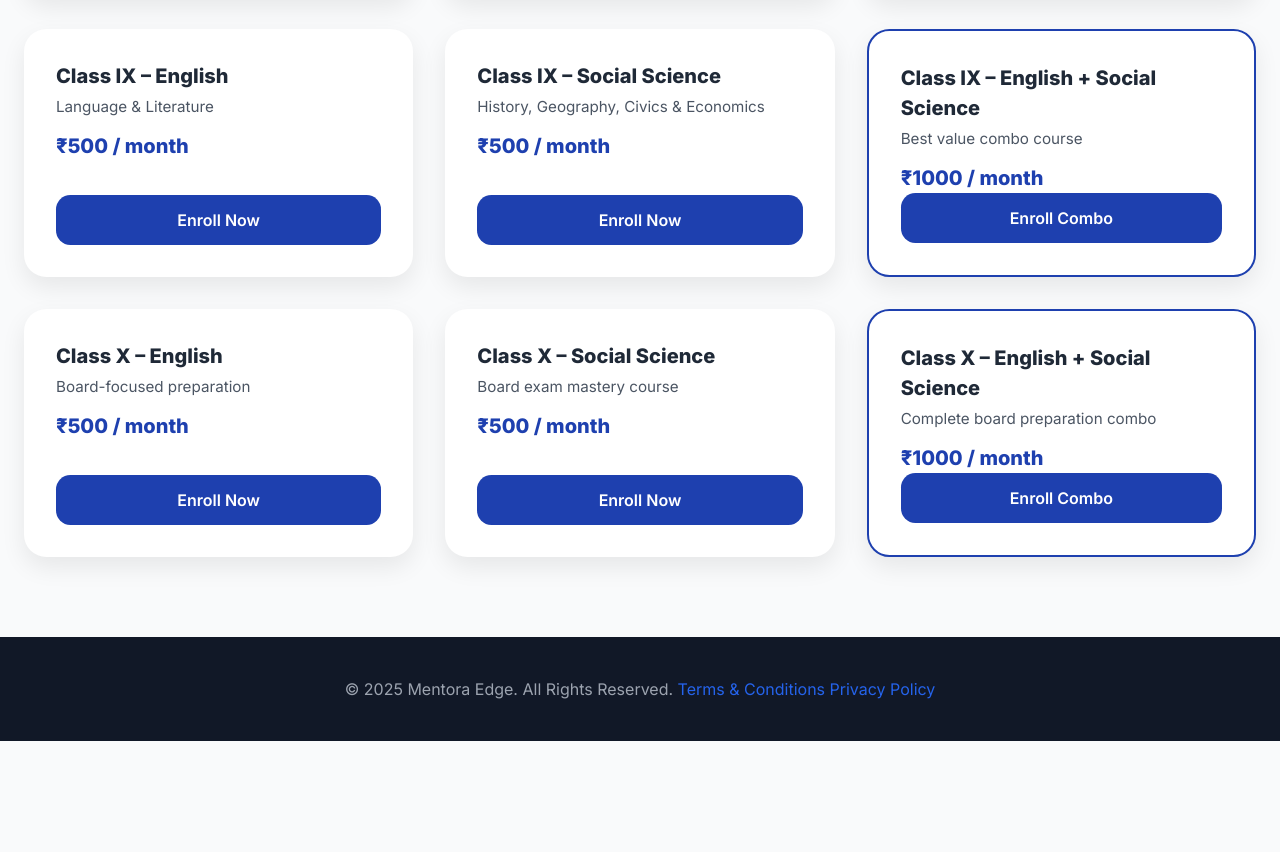
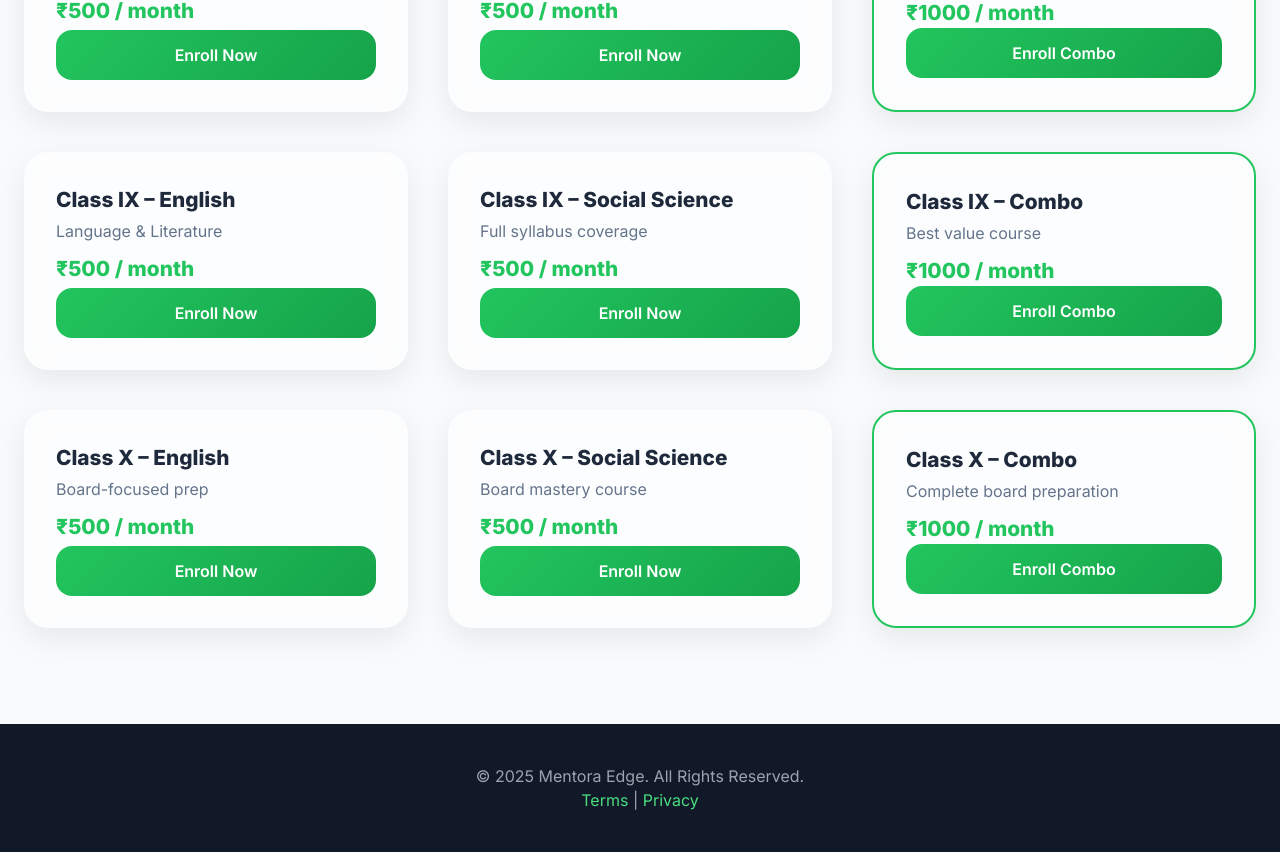
Before and after one commit to mentoraedge-oss/mentora-edge, a plain HTML site: page courses.html in a window 1280 px wide. Shown: the part 637-1489 px from the top of the page. Before the commit the page ends 1378 px from the top, so only its background shows below. Drawn offline with nearby package versions, Linux system fonts and the light colour scheme.

Commit message:
Upgraded courses page

```diff
--- a/courses.html
+++ b/courses.html
@@ -3,17 +3,17 @@
 <head>
   <meta charset="UTF-8" />
   <meta name="viewport" content="width=device-width, initial-scale=1.0"/>
+
   <link rel="manifest" href="/manifest.json">
-<meta name="theme-color" content="#1E40AF">
+  <meta name="theme-color" content="#0F2A44">
   <link rel="apple-touch-icon" href="/icons/ios/180.png">
+
   <title>Courses | Mentora Edge</title>
 
   <link rel="icon" href="favicon.ico" type="image/x-icon">
 
-  <!-- Tailwind -->
   <script src="https://cdn.tailwindcss.com"></script>
 
-  <!-- Font -->
   <link href="https://fonts.googleapis.com/css2?family=Inter:wght@400;500;600;700;800&display=swap" rel="stylesheet">
 
   <script>
@@ -22,9 +22,10 @@
         extend: {
           fontFamily: { inter: ['Inter', 'sans-serif'] },
           colors: {
-            primary: '#1E40AF',
-            secondary: '#0F172A',
-            accent: '#2563EB'
+            primary: '#0F2A44',
+            accent: '#22C55E',
+            accentSoft: '#4ADE80',
+            darkText: '#1E293B'
           }
         }
       }
@@ -32,22 +33,22 @@
   </script>
 </head>
 
-<body class="bg-gray-50 text-gray-800 font-inter overflow-x-hidden">
+<body class="bg-[#F8FAFC] text-darkText font-inter overflow-x-hidden">
 
 <!-- ================= NAVBAR ================= -->
-<header class="bg-white/90 backdrop-blur shadow-sm sticky top-0 z-50">
+<header class="bg-white/80 backdrop-blur-md shadow-sm sticky top-0 z-50 border-b border-gray-200">
   <div class="max-w-7xl mx-auto px-6 py-4 flex justify-between items-center">
 
-    <h1 class="text-2xl font-extrabold text-primary">
+    <h1 class="text-2xl font-extrabold text-primary tracking-tight">
       Mentora Edge
     </h1>
 
     <nav class="hidden md:flex items-center space-x-8 text-sm font-medium">
-      <a href="index.html" class="hover:text-primary">Home</a>
-      <a href="about.html" class="hover:text-primary">About Us</a>
-      <a href="courses.html" class="text-primary font-semibold">Courses</a>
-      <a href="educators.html" class="hover:text-primary">Educators</a>
-      <a href="contact.html" class="hover:text-primary">Contact</a>
+      <a href="index.html" class="hover:text-accent">Home</a>
+      <a href="about.html" class="hover:text-accent">About Us</a>
+      <a href="courses.html" class="text-accent font-semibold">Courses</a>
+      <a href="educators.html" class="hover:text-accent">Educators</a>
+      <a href="contact.html" class="hover:text-accent">Contact</a>
       <a href="login.html"
          class="px-4 py-2 rounded-lg border border-primary text-primary
                 hover:bg-primary hover:text-white transition">
@@ -62,44 +63,62 @@
     <nav class="flex flex-col px-6 py-5 space-y-4 text-sm font-medium">
       <a href="index.html">Home</a>
       <a href="about.html">About Us</a>
-      <a href="courses.html" class="text-primary font-semibold">Courses</a>
+      <a href="courses.html" class="text-accent font-semibold">Courses</a>
       <a href="educators.html">Educators</a>
       <a href="contact.html">Contact</a>
-      <a href="login.html" class="text-primary font-semibold">Login</a>
     </nav>
   </div>
 </header>
 
-<!-- ================= HEADER ================= -->
-<section class="relative bg-gradient-to-br from-primary to-accent text-white py-20 text-center">
-  <h2 class="text-4xl font-extrabold mb-3 animate-fadeIn">Our Courses</h2>
-  <p class="text-blue-100">CBSE-focused learning for Classes VIII, IX & X</p>
+<!-- ================= HERO ================= -->
+<section class="relative py-24 text-center overflow-hidden bg-gradient-to-br from-primary via-[#12365A] to-[#1E4E79] text-white">
+
+  <!-- Glow -->
+  <div class="absolute w-96 h-96 bg-green-400 opacity-20 blur-3xl rounded-full top-[-80px] left-[-80px]"></div>
+  <div class="absolute w-96 h-96 bg-blue-500 opacity-20 blur-3xl rounded-full bottom-[-80px] right-[-80px]"></div>
+
+  <div class="relative z-10 max-w-4xl mx-auto px-6 reveal">
+
+    <h2 class="text-4xl md:text-5xl font-extrabold mb-4">
+      Our Courses
+    </h2>
+
+    <p class="text-lg text-gray-200">
+      CBSE-focused learning for Classes VIII, IX & X
+    </p>
+
+  </div>
 </section>
 
+<div class="h-20 bg-gradient-to-b from-transparent to-[#F8FAFC]"></div>
+
 <!-- ================= COURSES ================= -->
-<section class="py-20">
-  <div class="max-w-7xl mx-auto px-6 grid gap-8 sm:grid-cols-2 lg:grid-cols-3">
+<section class="py-24">
+  <div class="max-w-7xl mx-auto px-6 grid gap-10 sm:grid-cols-2 lg:grid-cols-3">
+
+    <!-- CARD TEMPLATE -->
+    <!-- Use same structure -->
 
     <!-- VIII -->
     <div class="course-card reveal">
       <h3>Class VIII – English</h3>
       <p>Language & Literature</p>
       <span>₹500 / month</span>
-      <a href="register.html?class=VIII&subject=English&fee=500">Enroll Now</a>
+      <a href="#">Enroll Now</a>
     </div>
 
     <div class="course-card reveal">
       <h3>Class VIII – Social Science</h3>
       <p>History, Geography, Civics & Economics</p>
       <span>₹500 / month</span>
-      <a href="register.html?class=VIII&subject=Social+Science&fee=500">Enroll Now</a>
+      <a href="#">Enroll Now</a>
     </div>
 
     <div class="course-card featured reveal">
-      <h3>Class VIII – English + Social Science</h3>
-      <p>Complete combo for balanced preparation</p>
+      <h3>Class VIII – Combo</h3>
+      <p>English + Social Science</p>
       <span>₹1000 / month</span>
-      <a href="register.html?class=VIII&subject=English+Social+Science&fee=1000">Enroll Combo</a>
+      <a href="#">Enroll Combo</a>
     </div>
 
     <!-- IX -->
@@ -107,132 +126,162 @@
       <h3>Class IX – English</h3>
       <p>Language & Literature</p>
       <span>₹500 / month</span>
-      <a href="register.html?class=IX&subject=English&fee=500">Enroll Now</a>
+      <a href="#">Enroll Now</a>
     </div>
 
     <div class="course-card reveal">
       <h3>Class IX – Social Science</h3>
-      <p>History, Geography, Civics & Economics</p>
+      <p>Full syllabus coverage</p>
       <span>₹500 / month</span>
-      <a href="register.html?class=IX&subject=Social+Science&fee=500">Enroll Now</a>
+      <a href="#">Enroll Now</a>
     </div>
 
     <div class="course-card featured reveal">
-      <h3>Class IX – English + Social Science</h3>
-      <p>Best value combo course</p>
+      <h3>Class IX – Combo</h3>
+      <p>Best value course</p>
       <span>₹1000 / month</span>
-      <a href="register.html?class=IX&subject=English+Social+Science&fee=1000">Enroll Combo</a>
+      <a href="#">Enroll Combo</a>
     </div>
 
     <!-- X -->
     <div class="course-card reveal">
       <h3>Class X – English</h3>
-      <p>Board-focused preparation</p>
+      <p>Board-focused prep</p>
       <span>₹500 / month</span>
-      <a href="register.html?class=X&subject=English&fee=500">Enroll Now</a>
+      <a href="#">Enroll Now</a>
     </div>
 
     <div class="course-card reveal">
       <h3>Class X – Social Science</h3>
-      <p>Board exam mastery course</p>
+      <p>Board mastery course</p>
       <span>₹500 / month</span>
-      <a href="register.html?class=X&subject=Social+Science&fee=500">Enroll Now</a>
+      <a href="#">Enroll Now</a>
     </div>
 
     <div class="course-card featured reveal">
-      <h3>Class X – English + Social Science</h3>
-      <p>Complete board preparation combo</p>
+      <h3>Class X – Combo</h3>
+      <p>Complete board preparation</p>
       <span>₹1000 / month</span>
-      <a href="register.html?class=X&subject=English+Social+Science&fee=1000">Enroll Combo</a>
+      <a href="#">Enroll Combo</a>
     </div>
 
   </div>
 </section>
 
+<!-- ================= FOOTER ================= -->
 <footer class="bg-gray-900 text-gray-400 py-10 text-center">
   © 2025 Mentora Edge. All Rights Reserved.
-  <a href="terms.html" class="text-blue-600 hover:underline">
-      Terms & Conditions
-    </a>
-    <a href="privacy.html" class="text-blue-600 hover:underline">Privacy Policy</a>
+  <br>
+  <a href="terms.html" class="text-green-400 hover:underline">Terms</a> |
+  <a href="privacy.html" class="text-green-400 hover:underline">Privacy</a>
 </footer>
 
 <!-- ================= JS ================= -->
 <script>
 menuBtn.onclick = () => mobileMenu.classList.toggle("hidden");
 
-  const cards = document.querySelectorAll(".reveal");
+/* Reveal */
+const reveals = document.querySelectorAll(".reveal");
+
 const observer = new IntersectionObserver(entries => {
   entries.forEach((entry, i) => {
     if (entry.isIntersecting) {
       entry.target.style.transitionDelay = `${i * 80}ms`;
       entry.target.classList.add("reveal-active");
-        observer.unobserve(entry.target);
     }
   });
 }, { threshold: 0.15 });
 
-  cards.forEach(card => observer.observe(card));
+reveals.forEach(el => observer.observe(el));
 </script>
 
 <!-- ================= STYLES ================= -->
 <style>
+
+html {
+  scroll-behavior: smooth;
+}
+
+/* Cards */
 .course-card {
-  background: white;
+  background: rgba(255,255,255,0.6);
+  backdrop-filter: blur(12px);
   padding: 2rem;
-  border-radius: 1.4rem;
-  box-shadow: 0 10px 25px rgba(0,0,0,0.08);
+  border-radius: 1.5rem;
+  box-shadow: 0 10px 30px rgba(0,0,0,0.08);
   display: flex;
   flex-direction: column;
-  transition: all 0.35s ease;
+  transition: all 0.4s ease;
+  position: relative;
+  overflow: hidden;
+}
+
+/* Glow hover */
+.course-card::before {
+  content: "";
+  position: absolute;
+  width: 200%;
+  height: 200%;
+  background: radial-gradient(circle, rgba(34,197,94,0.2), transparent);
+  top: -50%;
+  left: -50%;
+  opacity: 0;
+  transition: 0.5s;
+}
+
+.course-card:hover::before {
+  opacity: 1;
 }
 
 .course-card:hover {
-  transform: translateY(-10px) scale(1.03);
-  box-shadow: 0 25px 50px rgba(0,0,0,0.15);
+  transform: translateY(-12px) scale(1.04);
+  box-shadow: 0 30px 60px rgba(0,0,0,0.15);
 }
 
+/* Text */
 .course-card h3 {
-  font-size: 1.25rem;
+  font-size: 1.3rem;
   font-weight: 800;
 }
 
 .course-card p {
-  font-size: 0.95rem;
-  color: #4B5563;
-  margin-top: 0.3rem;
+  color: #64748B;
+  margin-top: 4px;
 }
 
 .course-card span {
-  font-size: 1.25rem;
+  font-size: 1.3rem;
   font-weight: 800;
-  color: #1E40AF;
-  margin-top: 0.8rem;
+  color: #22C55E;
+  margin-top: 10px;
 }
 
+/* Button */
 .course-card a {
   margin-top: auto;
   padding: 0.8rem;
-  background: #1E40AF;
+  background: linear-gradient(135deg, #22C55E, #16A34A);
   color: white;
-  border-radius: 0.9rem;
+  border-radius: 1rem;
+  text-align: center;
   font-weight: 600;
-  text-align: center;
-  transition: all 0.25s ease;
+  transition: all 0.3s ease;
 }
 
 .course-card a:hover {
-  background: #2563EB;
+  transform: scale(1.05);
 }
 
+/* Featured */
 .featured {
-  border: 2px solid #1E40AF;
+  border: 2px solid #22C55E;
 }
 
+/* Reveal */
 .reveal {
   opacity: 0;
-  transform: translateY(30px);
-  transition: all 0.8s ease;
+  transform: translateY(50px);
+  transition: all 0.9s ease;
 }
 
 .reveal-active {
@@ -240,13 +289,7 @@
   transform: translateY(0);
 }
 
-@keyframes fadeIn {
-  from { opacity: 0; transform: translateY(14px); }
-  to { opacity: 1; transform: translateY(0); }
-}
-.animate-fadeIn {
-  animation: fadeIn 0.9s ease-out;
-}
 </style>
+
 </body>
 </html>
```
Lines whose indentation alone changed are shown as unchanged.
